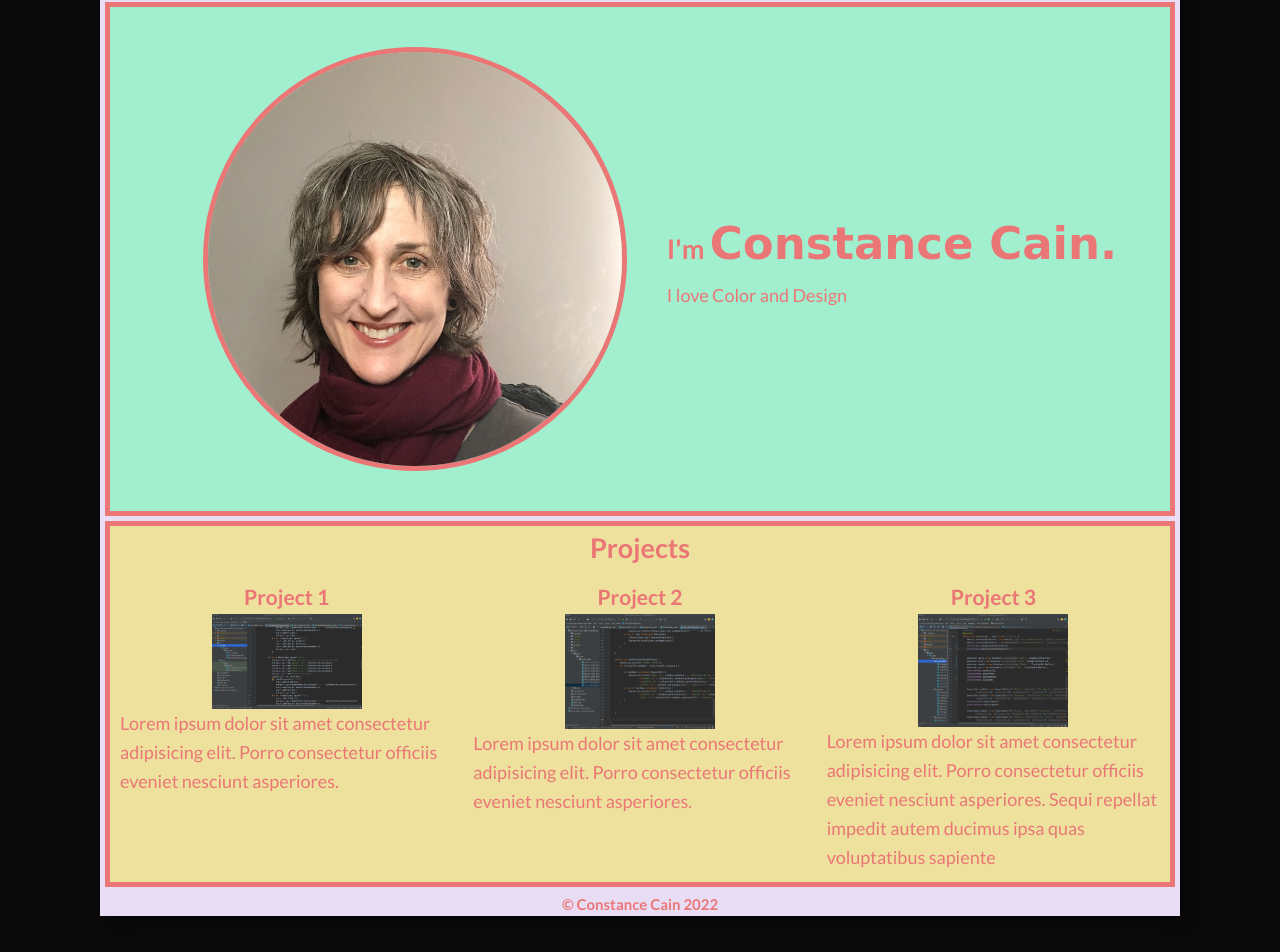
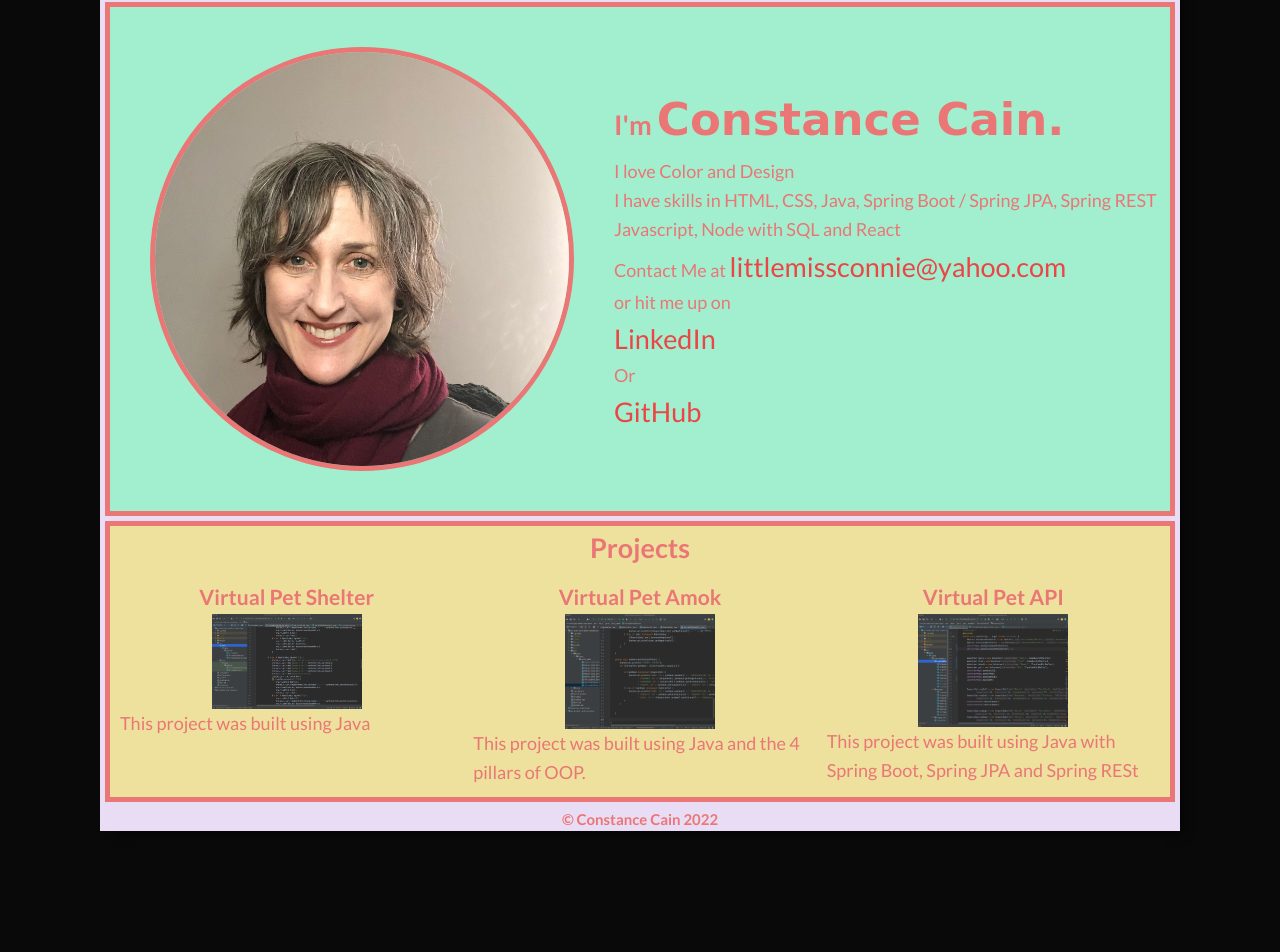
Before and after one commit to conniecon/conniecon.github.io, a plain HTML site: page index.html in a window 1280 px wide. Shown: the part 787-1739 px from the top of the page. After the commit the page ends 1654 px from the top, so only its background shows below. Drawn offline with Linux system fonts and the light colour scheme; a web font is replaced by a local one.

Commit message:
second commit

```diff
--- a/index.html
+++ b/index.html
@@ -44,9 +44,15 @@
 
           <img src="images/profile-pic-1.jpeg" alt="LinkedIn">
 
-        <div>
+        <div class="blurb">
           <h2>I'm <span class="fancy-font">Constance Cain.</span></h2>
           <p>I love <span class="color">Color</span> and <span    class="design">Design</span></p>
+          <p>I have skills in HTML, CSS, Java, Spring Boot / Spring JPA, Spring REST Javascript, Node with SQL and React</p>
+          <p>Contact Me at <a href="mailto:littlemissconnie@yahoo.com?subject= What's Up Constance?">littlemissconnie@yahoo.com</a></p>
+          <p>or hit me up on</p>
+          <a href="https://www.linkedin.com/in/constance-cain/">LinkedIn</a>
+          <p>Or</p>
+          <a href="https://github.com/conniecon">GitHub</a>
         </div>
 
 
@@ -56,27 +62,27 @@
       <h2>Projects</h2>
       <div class="grid-container">
         <article class="grid-item grid-item-1">
-          <h3 class="projects-column-title">Project 1</h3>
+          <h3 class="projects-column-title">Virtual Pet Shelter</h3>
             <div class="grid-image">
               <img src="images/virtual-pet-shelter2.png" alt="" width="150px">
             </div>
-          <p>Lorem ipsum dolor sit amet consectetur adipisicing elit. Porro consectetur officiis eveniet nesciunt asperiores. </p>
+          <p>This project was built using Java</p>
         </article>
 
         <article class="grid-item grid-item-2">
-          <h3 class="projects-column-title">Project 2</h3>
+          <h3 class="projects-column-title">Virtual Pet Amok</h3>
             <div class="grid-image">
               <img src="images/virtual-pet-amok.png" alt="" width="150px">
             </div>
-          <p>Lorem ipsum dolor sit amet consectetur adipisicing elit. Porro consectetur officiis eveniet nesciunt asperiores.</p>
+          <p>This project was built using Java and the 4 pillars of OOP.</p>
         </article>
 
         <article class="grid-item grid-item-3">
-          <h3 class="projects-column-title">Project 3</h3>
+          <h3 class="projects-column-title">Virtual Pet API</h3>
             <div class="grid-image">
               <img src="images/virtual-pet-API.png" alt="" width="150px">
             </div>
-          <p>Lorem ipsum dolor sit amet consectetur adipisicing elit. Porro consectetur officiis eveniet nesciunt asperiores. Sequi repellat impedit autem ducimus ipsa quas voluptatibus sapiente</p>
+          <p>This project was built using Java with Spring Boot, Spring JPA and Spring RESt</p>
         </article>
       </div>
 
--- a/style.css
+++ b/style.css
@@ -108,6 +108,12 @@ h2 {
   font-size: 2.5rem;
 }
 
+.blurb a {
+  color: rgb(235, 69, 69);
+  text-decoration: none;
+  font-size: 1.5rem;
+}
+
 .grid-container {
   display: grid;
   grid-template-columns: 1fr 1fr 1fr;
```
